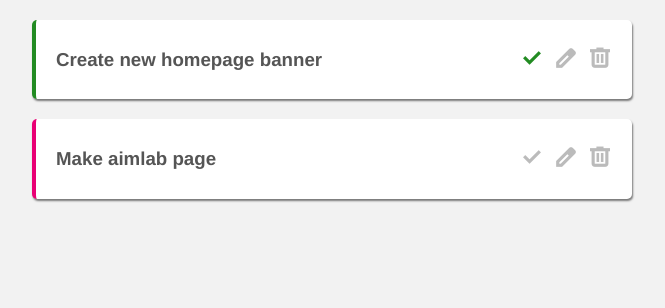
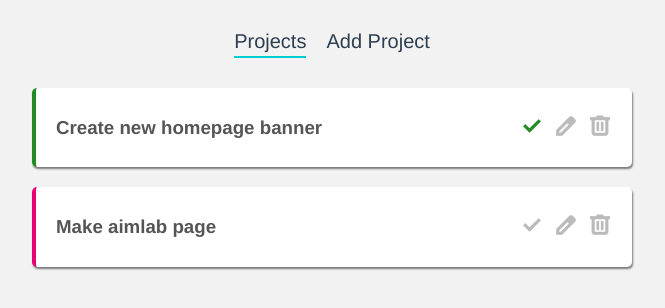
Before and after one commit to Sajmooooon/planner-vue, a Vue app: page / in a window 1280 px wide. Shown: the top 308 px of the page, without its empty margins (308-973 px from the left). Built offline with nearby package versions, Linux system fonts and the light colour scheme; data requests are answered from the project's data file.

Commit message:
feat: add navbar

```diff
--- a/src/App.vue
+++ b/src/App.vue
@@ -1,4 +1,5 @@
 <template>
+  <NavBar></NavBar>
   <router-view/>
 </template>
 
@@ -18,3 +19,12 @@ body{
 
 
 </style>
+<script>
+import NavBar from "@/components/NavBar";
+
+export default {
+  components: {
+    NavBar
+  }
+}
+</script>
--- /dev/null
+++ b/src/components/NavBar.vue
@@ -0,0 +1,31 @@
+<template>
+<nav class="main-nav">
+  <router-link :to="{name: 'home'}">Projects</router-link>
+  <router-link :to="{name: 'addProject'}">Add Project</router-link>
+</nav>
+</template>
+
+<script>
+export default {
+  name: "NavBar"
+}
+</script>
+
+<style scoped>
+.main-nav{
+  text-align: center;
+  margin: 30px auto;
+}
+.main-nav a{
+  display: inline-block;
+  text-decoration: none;
+  margin: 0 10px;
+  color: #2c3e50;
+  font-size: 20px;
+}
+
+a.router-link-active{
+  border-bottom: 2px solid darkturquoise;
+  padding-bottom: 3px;
+}
+</style>
```
